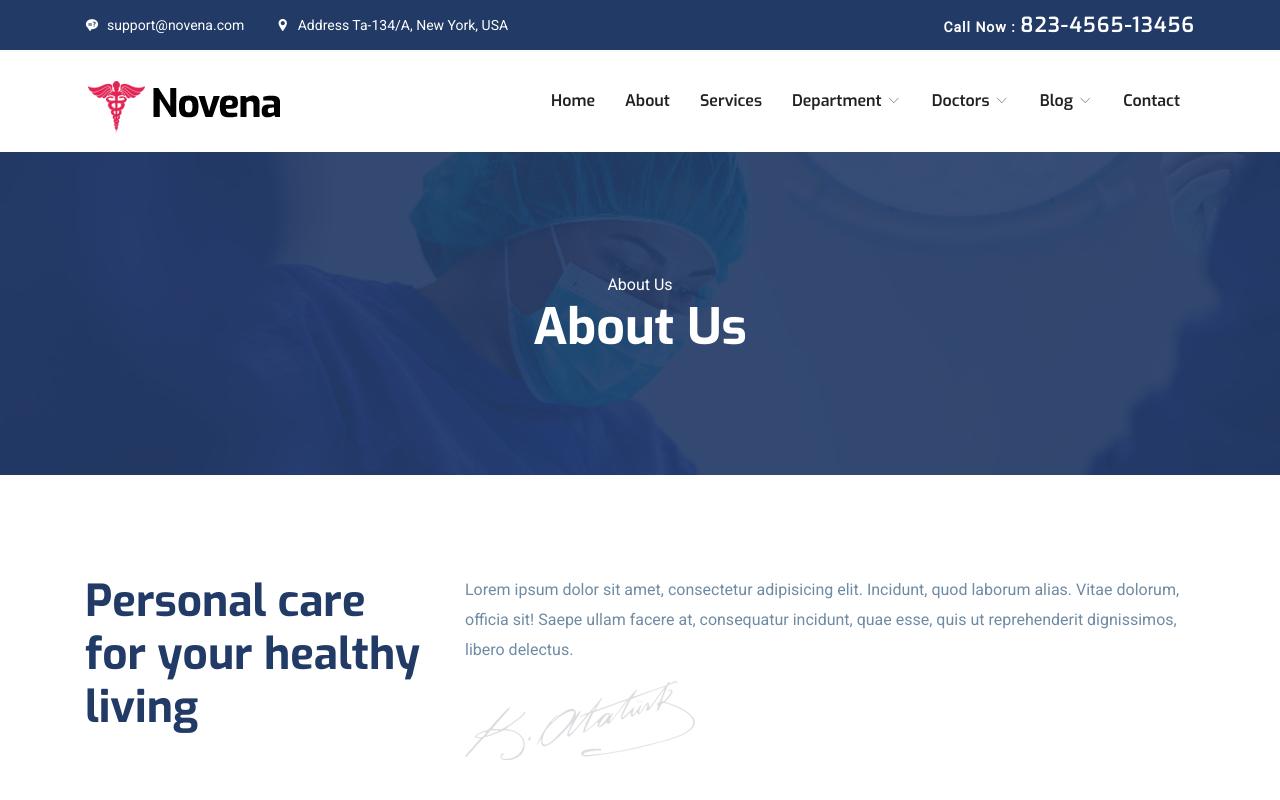
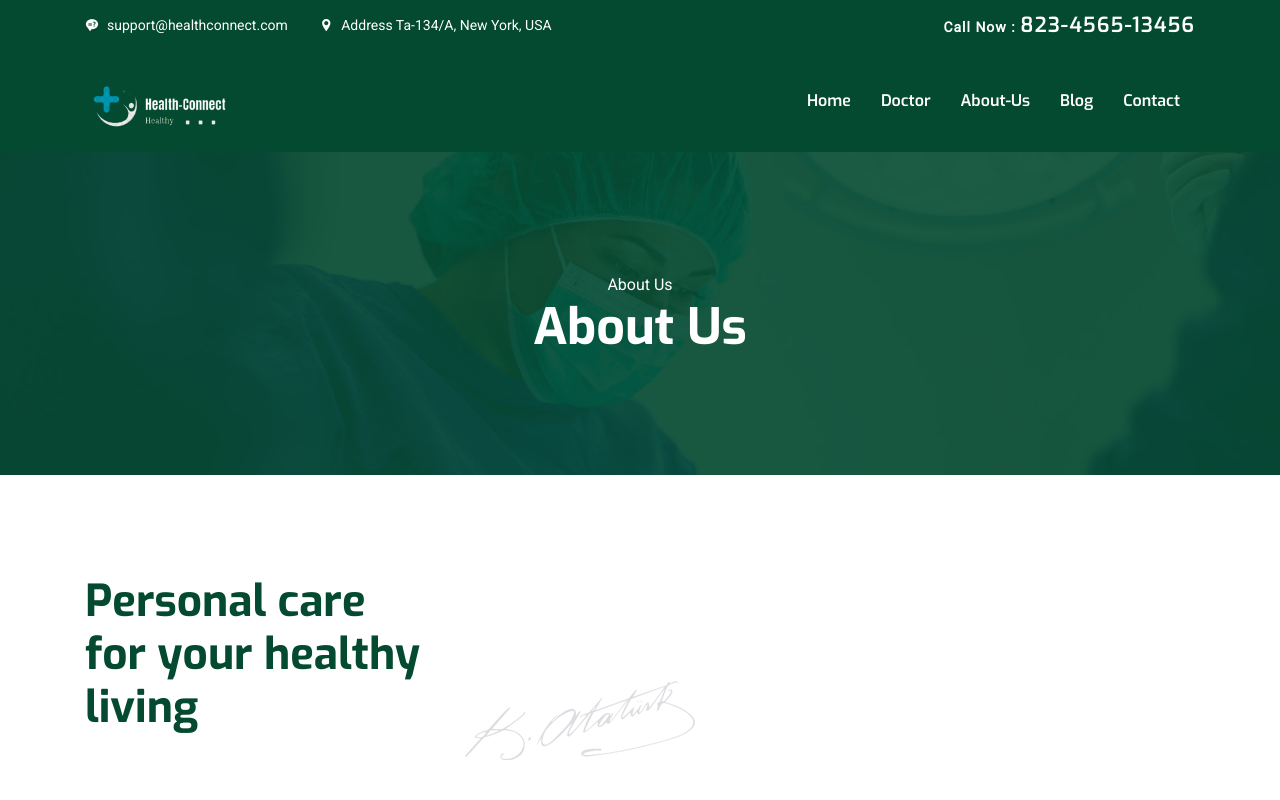
Before and after one commit to gungunjain15/Health-Connect-Website-, a plain HTML site: page about.html in a window 1280 px wide. Shown: the top 800 px of the page. Drawn offline with Linux system fonts and the light colour scheme; some packages are replaced by stand-ins of ours.

Commit message:
Navbar and footer changes

```diff
--- a/about.html
+++ b/about.html
@@ -31,7 +31,7 @@
 			<div class="row align-items-center">
 				<div class="col-lg-6">
 					<ul class="top-bar-info list-inline-item pl-0 mb-0">
-						<li class="list-inline-item"><a href="mailto:support@gmail.com"><i class="icofont-support-faq mr-2"></i>support@novena.com</a></li>
+						<li class="list-inline-item"><a href="mailto:support@gmail.com"><i class="icofont-support-faq mr-2"></i>support@healthconnect.com</a></li>
 						<li class="list-inline-item"><i class="icofont-location-pin mr-2"></i>Address Ta-134/A, New York, USA </li>
 					</ul>
 				</div>
@@ -46,10 +46,10 @@
 			</div>
 		</div>
 	</div>
-	<nav class="navbar navbar-expand-lg navigation" id="navbar">
+	<nav class="navbar navbar-expand-lg navigation" id="navbar" style="background-color:#044a30">
 		<div class="container">
 		 	 <a class="navbar-brand" href="index.html">
-			  	<img src="images/logo.png" alt="" class="img-fluid">
+			  	<img src="./assets/images/Healthconnect-fotor-bg-remover-2024013019943.png" alt="" class="img-fluid" width="150px">
 			  </a>
 
 		  	<button class="navbar-toggler collapsed" type="button" data-toggle="collapse" data-target="#navbarmain" aria-controls="navbarmain" aria-expanded="false" aria-label="Toggle navigation">
@@ -59,37 +59,31 @@
 		  <div class="collapse navbar-collapse" id="navbarmain">
 			<ul class="navbar-nav ml-auto">
 			  <li class="nav-item active">
-				<a class="nav-link" href="index.html">Home</a>
+				<a class="nav-link" href="index.html" style="color:white">Home</a>
 			  </li>
-			   <li class="nav-item"><a class="nav-link" href="about.html">About</a></li>
-			    <li class="nav-item"><a class="nav-link" href="service.html">Services</a></li>
+			  <!-- <li class="nav-item dropdown">
+				<a class="nav-link dropdown-toggle" href="doctor.html" id="dropdown03" data-toggle="dropdown" aria-haspopup="true" aria-expanded="false">Doctors <i class="icofont-thin-down"></i></a>
+				<ul class="dropdown-menu" aria-labelledby="dropdown03">
+					<li><a class="dropdown-item" href="index.html#doctor">Doctors</a></li>
+					<li><a class="dropdown-item" href="doctor-single.html">Doctor Single</a></li>
+					<li><a class="dropdown-item" href="appoinment.html">Appoinment</a></li>
+				</ul>
+			  </li> -->
+			  <li class="nav-item"><a class="nav-link" href="index.html#doctor" style="color:white">Doctor</a></li>
 
-			    <li class="nav-item dropdown">
-					<a class="nav-link dropdown-toggle" href="department.html" id="dropdown02" data-toggle="dropdown" aria-haspopup="true" aria-expanded="false">Department <i class="icofont-thin-down"></i></a>
-					<ul class="dropdown-menu" aria-labelledby="dropdown02">
-						<li><a class="dropdown-item" href="department.html">Departments</a></li>
-						<li><a class="dropdown-item" href="department-single.html">Department Single</a></li>
-					</ul>
-			  	</li>
+			   <li class="nav-item"><a class="nav-link" href="index.html#about-us" style="color:white">About-Us</a></li>
 
-			  	<li class="nav-item dropdown">
-					<a class="nav-link dropdown-toggle" href="doctor.html" id="dropdown03" data-toggle="dropdown" aria-haspopup="true" aria-expanded="false">Doctors <i class="icofont-thin-down"></i></a>
-					<ul class="dropdown-menu" aria-labelledby="dropdown03">
-						<li><a class="dropdown-item" href="doctor.html">Doctors</a></li>
-						<li><a class="dropdown-item" href="doctor-single.html">Doctor Single</a></li>
-						<li><a class="dropdown-item" href="appoinment.html">Appoinment</a></li>
-					</ul>
-			  	</li>
-
-			   <li class="nav-item dropdown">
+			   <!-- <li class="nav-item dropdown">
 					<a class="nav-link dropdown-toggle" href="blog-sidebar.html" id="dropdown05" data-toggle="dropdown" aria-haspopup="true" aria-expanded="false">Blog <i class="icofont-thin-down"></i></a>
 					<ul class="dropdown-menu" aria-labelledby="dropdown05">
 						<li><a class="dropdown-item" href="blog-sidebar.html">Blog with Sidebar</a></li>
 
 						<li><a class="dropdown-item" href="blog-single.html">Blog Single</a></li>
 					</ul>
-			  	</li>
-			   <li class="nav-item"><a class="nav-link" href="contact.html">Contact</a></li>
+			  	</li> -->
+				<li class="nav-item"><a class="nav-link" href="index.html#blog" style="color:white">Blog</a></li>
+
+			   <li class="nav-item"><a class="nav-link" href="index.html#contact" style="color:white">Contact</a></li>
 			</ul>
 		  </div>
 		</div>
@@ -342,13 +336,12 @@
 	</div>
 </section>
 <!-- footer Start -->
-<footer class="footer section gray-bg">
-	<div class="container">
+<footer class="footer section gray-bg" style="background-color:#044a30 ;color:white">	<div class="container">
 		<div class="row">
 			<div class="col-lg-4 mr-auto col-sm-6">
 				<div class="widget mb-5 mb-lg-0">
 					<div class="logo mb-4">
-						<img src="images/logo.png" alt="" class="img-fluid">
+						<img src="./assets/images/Healthconnect-fotor-bg-remover-2024013019943.png" alt="" class="img-fluid">
 					</div>
 					<p>Tempora dolorem voluptatum nam vero assumenda voluptate, facilis ad eos obcaecati tenetur veritatis eveniet distinctio possimus.</p>
 
--- a/assets/scss/_variables.scss
+++ b/assets/scss/_variables.scss
@@ -1,8 +1,8 @@
 $light: #fff;
-$primary-color: #223a66;
-$secondary-color:#e12454;
-$base-color:#6F8BA4;
-$title-color:#223a66;
+$primary-color: #044a30;
+$secondary-color:hsl(186, 72%, 24%);
+$base-color:#fff;
+$title-color:#044a30;
 $black:#222;
 $gray:#eff0f3;
 $secondary-bg:#f4f9fc;
--- a/assets/scss/templates/_navigation.scss
+++ b/assets/scss/templates/_navigation.scss
@@ -48,7 +48,7 @@
     -o-transition: all 0.3s ease-out 0s;
     transition: all 0.3s ease-out 0s;
     border:0px;
-    border-top: 5px solid #e12454;
+    border-top: 5px solid hsl(186, 72%, 24%);
     border-radius: 0px;
   }
 
--- a/scss/_variables.scss
+++ b/scss/_variables.scss
@@ -1,8 +1,8 @@
 $light: #fff;
-$primary-color: #223a66;
-$secondary-color:#e12454;
-$base-color:#6F8BA4;
-$title-color:#223a66;
+$primary-color: #044a30;
+$secondary-color:hsl(186, 72%, 24%);
+$base-color:#fff;
+$title-color:#044a30;
 $black:#222;
 $gray:#eff0f3;
 $secondary-bg:#f4f9fc;
--- a/scss/templates/_navigation.scss
+++ b/scss/templates/_navigation.scss
@@ -48,7 +48,7 @@
     -o-transition: all 0.3s ease-out 0s;
     transition: all 0.3s ease-out 0s;
     border:0px;
-    border-top: 5px solid #e12454;
+    border-top: 5px solid hsl(186, 72%, 24%);
     border-radius: 0px;
   }
 
```
Also changed, not shown: appoinment.html (+21 -28 lines), blog-sidebar.html (+21 -28 lines), blog-single.html (+21 -28 lines), confirmation.html (+21 -28 lines), contact.html (+21 -28 lines), department-single.html (+21 -28 lines), department.html (+21 -28 lines), doctor-single.html (+21 -28 lines), doctor.html (+21 -28 lines), location.html (+21 -27 lines), service.html (+21 -28 lines), css/style.css, 1 other file.
